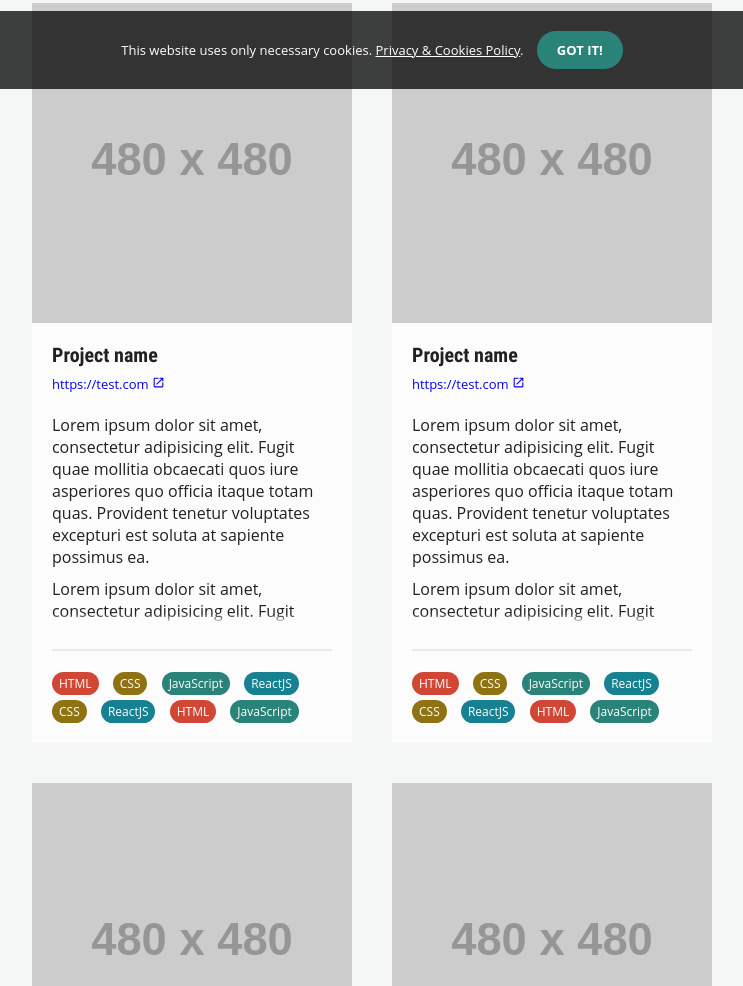
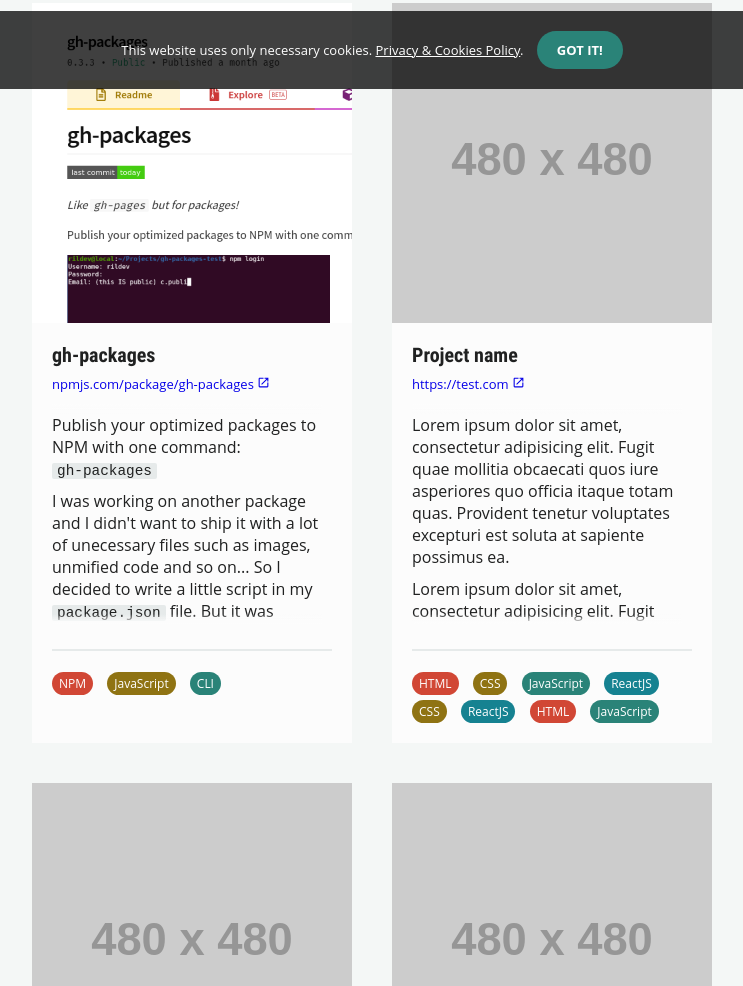
Before and after one commit to RilDev/portfolio, a website built with Vite: page index.html in a window 1280 px wide. Shown: the part 711-1697 px from the top of the page, without its empty margins (268-1011 px from the left). Built offline with nearby package versions, Linux system fonts and the light colour scheme; placeholder pictures from the web are drawn by us; a web font is replaced by a local one.

Commit message:
add portfolio gh-packages

```diff
--- a/index.html
+++ b/index.html
@@ -76,44 +76,36 @@
 
 
                 <article class="card">
-                    <a href="https://test.com" target="_blank" rel="noopener" class="image" style="background-image: url('https://via.placeholder.com/480');">
-                        <div class="text">https://test.com <img src="images/open-in-new-white.svg" alt="Open in new tab icon" width="14" height="14"></div>
+                    <a href="https://www.npmjs.com/package/gh-packages" target="_blank" rel="noopener" class="image" style="background-image: url('images/portfolio/gh-packages.png');">
+                        <div class="text">npmjs.com/package/gh-packages <img src="images/open-in-new-white.svg" alt="Open in new tab icon" width="14" height="14"></div>
                     </a>
                     <div class="content">
-                        <div class="title">Project name</div>
-                        <a href="https://test.com" target="_blank" rel="noopener" class="link">https://test.com<img
+                        <div class="title">gh-packages</div>
+                        <a href="https://www.npmjs.com/package/gh-packages" target="_blank" rel="noopener" class="link">npmjs.com/package/gh-packages<img
                                 src="images/open-in-new-blue.svg" alt="Open in new tab icon" width="13" height="13"></a>
                         <div class="fade-top"></div>
                         <div class="description">
-
-                            <p>Lorem ipsum dolor sit amet, consectetur adipisicing elit. Fugit quae mollitia obcaecati quos iure asperiores quo officia itaque totam quas. Provident tenetur voluptates excepturi est soluta at sapiente possimus ea.</p>
-                            <p>Lorem ipsum dolor sit amet, consectetur adipisicing elit. Fugit quae mollitia obcaecati quos iure asperiores quo officia itaque totam quas. Provident tenetur voluptates excepturi est soluta at sapiente possimus ea.</p>
+                            <p>
+                                Publish your optimized packages to NPM with one command: <code>gh-packages</code>
+                            </p>
+                            <p>
+                                I was working on another package and I didn't want to ship it with a lot of unecessary files such as images, unmified code and so on... So I decided to write a little script in my <code>package.json</code> file. But it
+                                was extreamly time consuming and the resulting code was very messy.
+                            </p>
+                            <p>
+                                So I decided to create this little package that takes care of the heavy lifting for you! It is beginner friendly and has an extensive documentation for more advanced users too.
+                            </p>
                         </div>
                         <div class="fade-bottom"></div>
                         <hr>
                         <span class="tag red">
-                            HTML
+                            NPM
                         </span>
                         <span class="tag yellow">
-                            CSS
+                            JavaScript
                         </span>
                         <span class="tag green">
-                            JavaScript
-                        </span>
-                        <span class="tag blue">
-                            ReactJS
-                        </span>
-                        <span class="tag yellow">
-                            CSS
-                        </span>
-                        <span class="tag blue">
-                            ReactJS
-                        </span>
-                        <span class="tag red">
-                            HTML
-                        </span>
-                        <span class="tag green">
-                            JavaScript
+                            CLI
                         </span>
                     </div>
                 </article>
--- a/service-worker.js
+++ b/service-worker.js
@@ -2,11 +2,12 @@
 const filesToCache = [
     './',
     './index.html',
-    './images/github.svg',
-    './images/linkedin.svg',
     './images/icons/apple-touch-icon.png',
     './images/icons/favicon-32x32.png',
     './images/icons/favicon-16x16.png',
+    './images/portfolio/gh-packages.png',
+    './images/github.svg',
+    './images/linkedin.svg',
     './images/open-in-new-blue.svg',
     './images/open-in-new-white.svg',
     './images/selfy.svg',
--- a/styles/main.css
+++ b/styles/main.css
@@ -75,6 +75,7 @@
     border-radius: 2px;
     line-height: 1rem;
     display: inline-block;
+    word-break: break-word;
 }
 
 .desktop {
```
Also changed, not shown: 1 other file.
